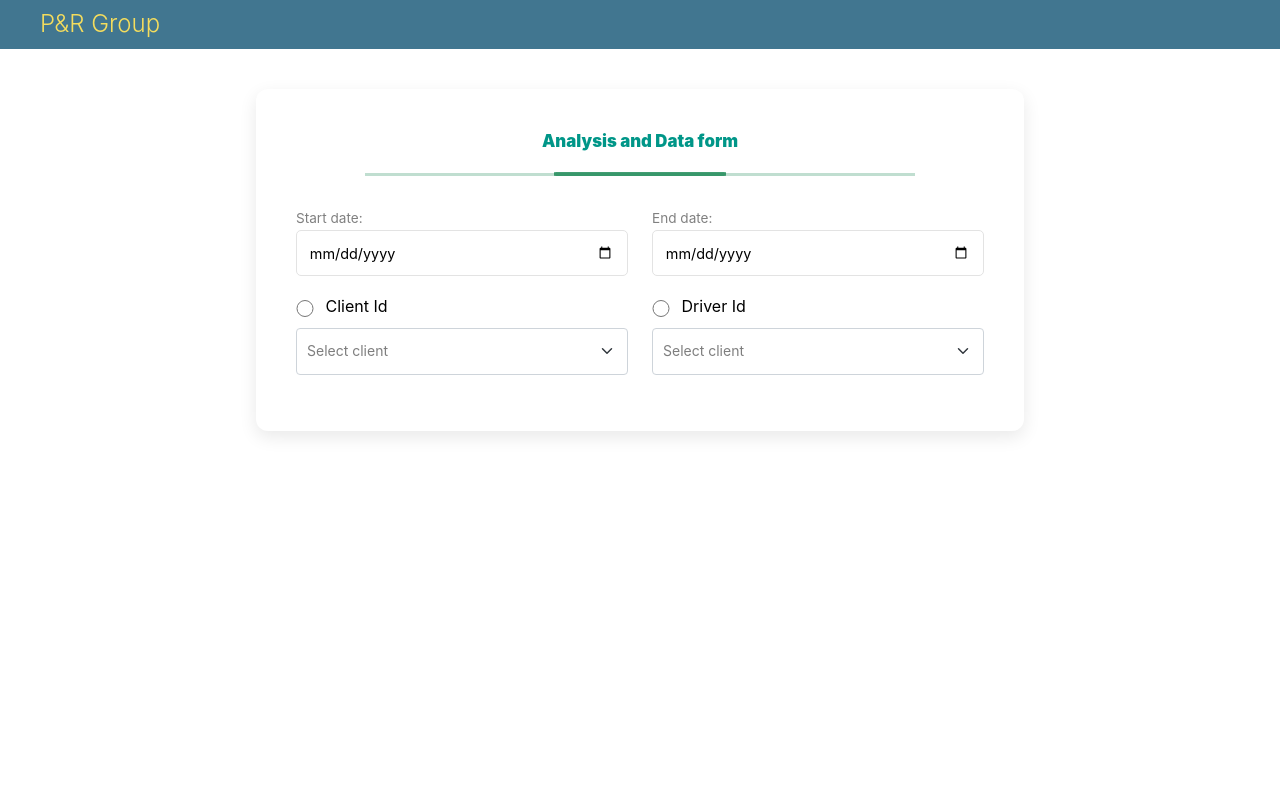
After one commit to KishanParkhiya23/DriverScheduleProject, a Django app: page /DriverSchedule_app/analysis/ in a window 1280 px wide. The commit adds this page. Run offline with Django 4.2, Linux system fonts and the light colour scheme; some libraries are stand-ins or nearby versions.

Commit message:
Create analysis form

```diff
--- a/DriverSchedule_app/urls.py
+++ b/DriverSchedule_app/urls.py
@@ -10,6 +10,7 @@
     path('get-driver-data/',views.getDriverData,name='get-driver-data'),
 
     # Forms url
+    path('analysis/',views.analysis,name='analysis'),
     path('getForm1/',views.getForm1,name='form1'),
     path('getForm2/',views.getForm2,name='form2'),
     path('getFileForm/',views.getFileForm,name='getFileForm'),
--- a/DriverSchedule_app/views.py
+++ b/DriverSchedule_app/views.py
@@ -254,3 +254,6 @@
         return Response({'status': '200', 'message': 'Data Get Successfully','file':p_filename})
     else:
         return Response({'status': '404', 'message': 'File not found'})
+
+def analysis(request):
+    return render(request,'admin/analysis.html')
--- a/templates/DriverSchedule_app/form1.html
+++ b/templates/DriverSchedule_app/form1.html
@@ -10,7 +10,6 @@
   <link href="library/bootstrap-5/    .min.css" rel="stylesheet" /> {% endcomment %}
   <script src="library/bootstrap-5/bootstrap.bundle.min.js"></script>
   <script src="/static/js/vendor/bootstrap5/dselect.js"></script>
-  <!-- <script src="https://cdn.jsdelivr.net/npm/select2@4.1.0-rc.0/dist/js/select2.min.js"></script> -->
   <style>
     .errorMsg {
       font-size: 0.7rem;
@@ -217,8 +216,7 @@
       </div>
 
       <div class="mb-3">
-        <textarea placeholder="Comments" name="comments">
-{{ request.session.data.comments|default_if_none:'' }}</textarea>
+        <textarea placeholder="Comments" name="comments">{{ request.session.data.comments|default_if_none:'' }}</textarea>
       </div>
       <div class="row">
         <div class="form-footer">
--- /dev/null
+++ b/templates/admin/analysis.html
@@ -0,0 +1,224 @@
+{% load i18n static %}
+
+<head>
+    <title>Analysis form</title>
+    <link rel="stylesheet" href="/static/css/vendor/bootstrap5/bootstrap5.css" />
+    <link href="https://fonts.googleapis.com/css2?family=Open+Sans:wght@400;600&display=swap" rel="stylesheet" />
+    <link rel="stylesheet" href="/static/css/form.css" />
+    <script src="library/bootstrap-5/bootstrap.bundle.min.js"></script>
+    <script src="/static/js/vendor/bootstrap5/dselect.js"></script>
+    <script src="/static/js/vendor/multiselect-dropdown.js"></script>
+
+    <!-- Include Django admin static files -->
+    <link rel="stylesheet" type="text/css" href="{% static 'admin/css/base.css' %}">
+    <link rel="stylesheet" type="text/css" href="{% static 'admin/css/dashboard.css' %}">
+    <!-- Add more admin CSS files as needed -->
+
+    <script type="text/javascript" src="{% static 'admin/js/core.js' %}"></script>
+    <script type="text/javascript" src="{% static 'admin/js/vendor/jquery/jquery.js' %}"></script>
+    <!-- Add more admin JavaScript files as needed -->
+    <style>
+        .checkmark {
+            margin-right: .5rem;
+            height: 1.1rem;
+            width: 1.1rem !important;
+            background-color: #eee;
+            border-radius: 50%;
+        }
+
+        /* When the radio button is checked, add a blue background */
+        input:checked~.checkmark {
+            background-color: #2196F3;
+        }
+
+        /* Create the indicator (the dot/circle - hidden when not checked) */
+        .checkmark:after {
+            content: "";
+            position: absolute;
+            display: none;
+        }
+
+        /* Show the indicator (dot/circle) when checked */
+        input:checked~.checkmark:after {
+            display: block;
+        }
+
+        label {
+            cursor: pointer !important;
+        }
+
+        #choices label {
+            font-size: 1rem !important;
+            color: black !important;
+            margin-bottom: .6rem;
+        }
+
+        #choices input[type="checkbox"] {
+            width: auto !important;
+        }
+
+        #choices .multiselect-dropdown {
+            width: 100% !important;
+            padding: 10px !important;
+        }
+
+        #choices .multiselect-dropdown-list {
+            max-height: 15rem !important;
+            min-height: none !important;
+            height: auto !important;
+        }
+
+        #choices .placeholder {
+            background-color: white !important;
+            color: black !important;
+        }
+    </style>
+
+</head>
+
+<body>
+    <!-- Include the default Django admin header -->
+    <div id="header">
+        <div id="branding">
+            <h1 id="site-name"><a href="{% url 'admin:index' %}">P&R Group</a></h1>
+        </div>
+        <div id="user-tools">
+            {% if user.is_active and user.is_staff %}
+            <strong>Welcome, {{ user.username }}</strong>
+            &nbsp;&nbsp;&nbsp;&nbsp;
+            <a href="{% url 'admin:logout' %}">Log out</a>
+            {% endif %}
+        </div>
+    </div>
+
+    <!-- Add your HTML form here -->
+    {% comment %} <div class="module">
+        <div class="container" id="mainCont">
+            <div class="container mt-5">
+                <div class="row justify-content-center">
+                    <div class="col-lg-6">
+                        <div class="card">
+                            <div class="card-body">
+                                <!-- <h5 class="card-title">Responsive Form with Radio Buttons</h5> -->
+                                <form>
+                                    <div class="mb-3">
+                                        <div class="form-check">
+                                            <input class="form-check-input" type="radio" name="gender" id="male"
+                                                value="male">
+                                            <label class="form-check-label" for="male">
+                                                Male
+                                            </label>
+                                        </div>
+                                        <div class="form-check">
+                                            <input class="form-check-input" type="radio" name="gender" id="female"
+                                                value="female">
+                                            <label class="form-check-label" for="female">
+                                                Female
+                                            </label>
+                                        </div>
+                                    </div>
+                                    <div class="mb-3">
+                                        <label for="email" class="form-label">Email</label>
+                                        <input type="email" class="form-control" id="email"
+                                            placeholder="Enter your email">
+                                    </div>
+                                    <div class="mb-3">
+                                        <label for="message" class="form-label">Message</label>
+                                        <textarea class="form-control" id="message" rows="4"
+                                            placeholder="Enter your message"></textarea>
+                                    </div>
+                                    <button type="submit" class="btn btn-primary">Submit</button>
+                                </form>
+                            </div>
+                        </div>
+                    </div>
+                </div>
+            </div>
+        </div>
+
+        <!-- Include Bootstrap JS -->
+        <script src="/static/js/vendor/bootstrap5/bootstrap5.bundle.min.js"></script>
+
+        <!-- jquery cdn  -->
+        <script src="/static/js/vendor/jquery/jquery.validate.min.js"></script>
+        <script src="https://cdn.jsdelivr.net/npm/select2@4.1.0-rc.0/dist/js/select2.min.js"></script>
+        <script src="https://code.jquery.com/jquery-3.7.0.min.js"
+            integrity="sha256-2Pmvv0kuTBOenSvLm6bvfBSSHrUJ+3A7x6P5Ebd07/g=" crossorigin="anonymous"></script>
+    </div> {% endcomment %}
+    <form id="signUpForm" action="#" method="POST" enctype="multipart/form-data" style="width:60%">
+        {% csrf_token %}
+        <div class="form-header d-flex mb-4">
+            <span class="stepIndicator text-active">Analysis and Data form</span>
+        </div>
+
+        <!-- Start date - End date -->
+        <div class="row">
+            <div class="col-md-6">
+                <div class="step">
+                    <div class="mb-3">
+                        <label for="startDate">Start date:</label>
+                        <input type="date" id="startDate" name="startDate" />
+                    </div>
+                </div>
+            </div>
+            <div class="col-md-6">
+                <div class="step">
+                    <div class="mb-3">
+                        <label for="endDate">End date:</label>
+                        <input type="date" id="endDate" name="endDate" />
+                    </div>
+                </div>
+            </div>
+        </div>
+
+        <section id="choices">
+            <div class="row">
+                <div class="col-md-6">
+                    <div class="step">
+                        <div class="mb-3">
+                            <input type="radio" name="checkVal" id="clientId" value="clientIdVal" class="checkmark">
+                            <label for="clientId">Client Id</label>
+                            <select name="clientIdVal" id="clientIdVal" multiple multiselect-search="true"
+                                multiselect-select-all="true" class="form-control" placeholder="Select client"
+                                aria-readonly="true">
+                                <option value="Open">Open</option>
+                                <option value="Two">Two</option>
+                                <option value="Three">Three</option>
+                            </select>
+                        </div>
+                    </div>
+                </div>
+                <div class="col-md-6">
+                    <div class="step">
+                        <div class="mb-3">
+                            <input type="radio" name="checkVal" id="driverId" value="driverIdVal" class="checkmark">
+                            <label for="driverId">Driver Id</label>
+                            <select name="driverIdVal" id="driverIdVal" multiple multiselect-search="true"
+                                multiselect-select-all="true" class="form-control" placeholder="Select client"
+                                aria-readonly="true">
+                                <option value="Open">Open</option>
+                                <option value="Two">Two</option>
+                                <option value="Three">Three</option>
+                            </select>
+                        </div>
+                    </div>
+                </div>
+            </div>
+        </section>
+
+    </form>
+
+    <script src="/static/js/vendor/jquery/jquery-3.7.0.min.js"></script>
+    <script>
+        $(document).ready(function() {
+            $(`input[name="checkVal"]`).click(function(){
+                var checkVal = $(this).val()
+
+                console.log(checkVal)
+            })
+        });
+        // $("#clientIdVal").multiselect("disable");
+    </script>
+</body>
+
+</html>
```
Also changed, not shown: DriverSchedule_app/models.py (line endings or trailing spaces), static/js/vendor/multiselect-dropdown.js (added).
